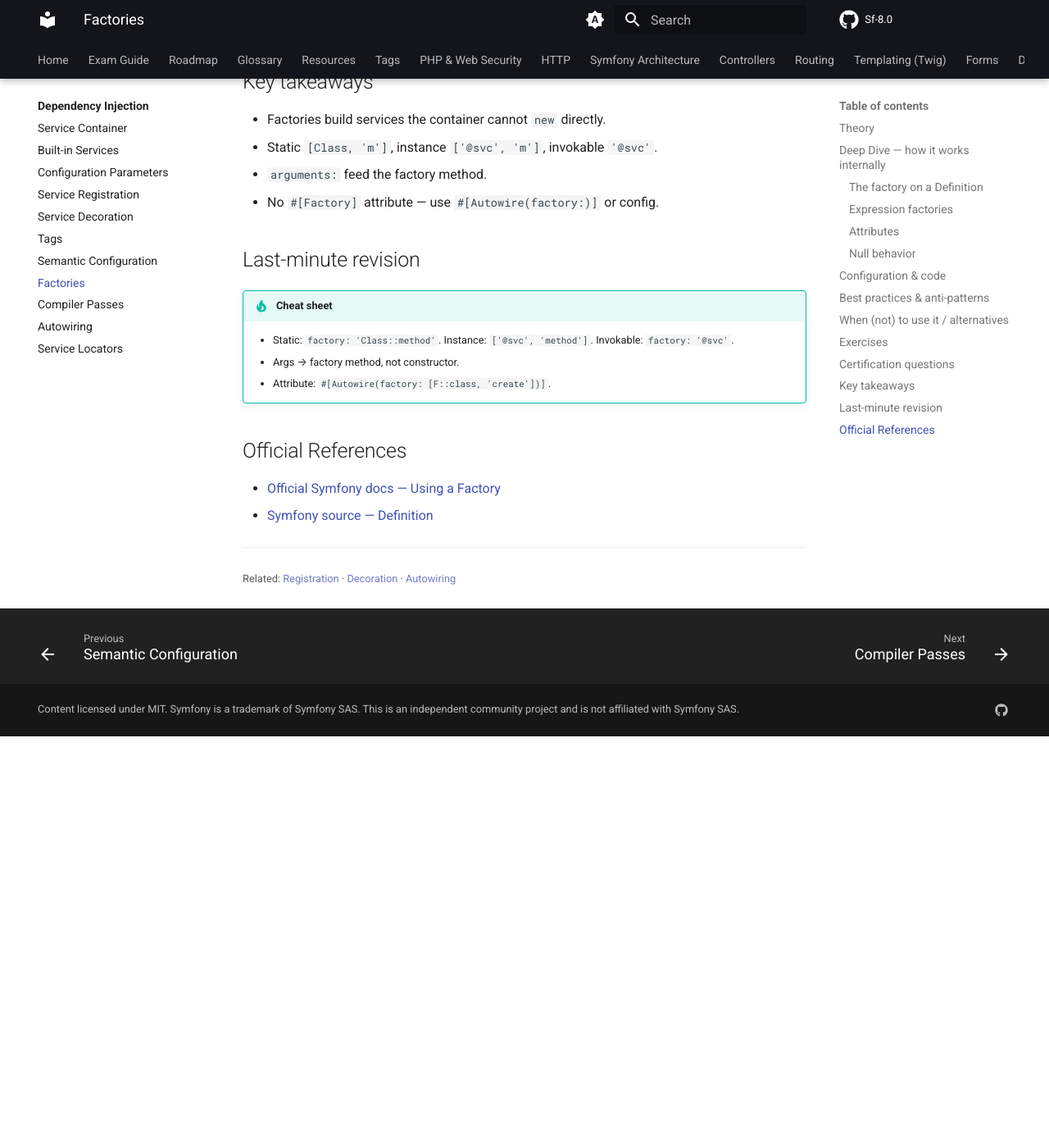
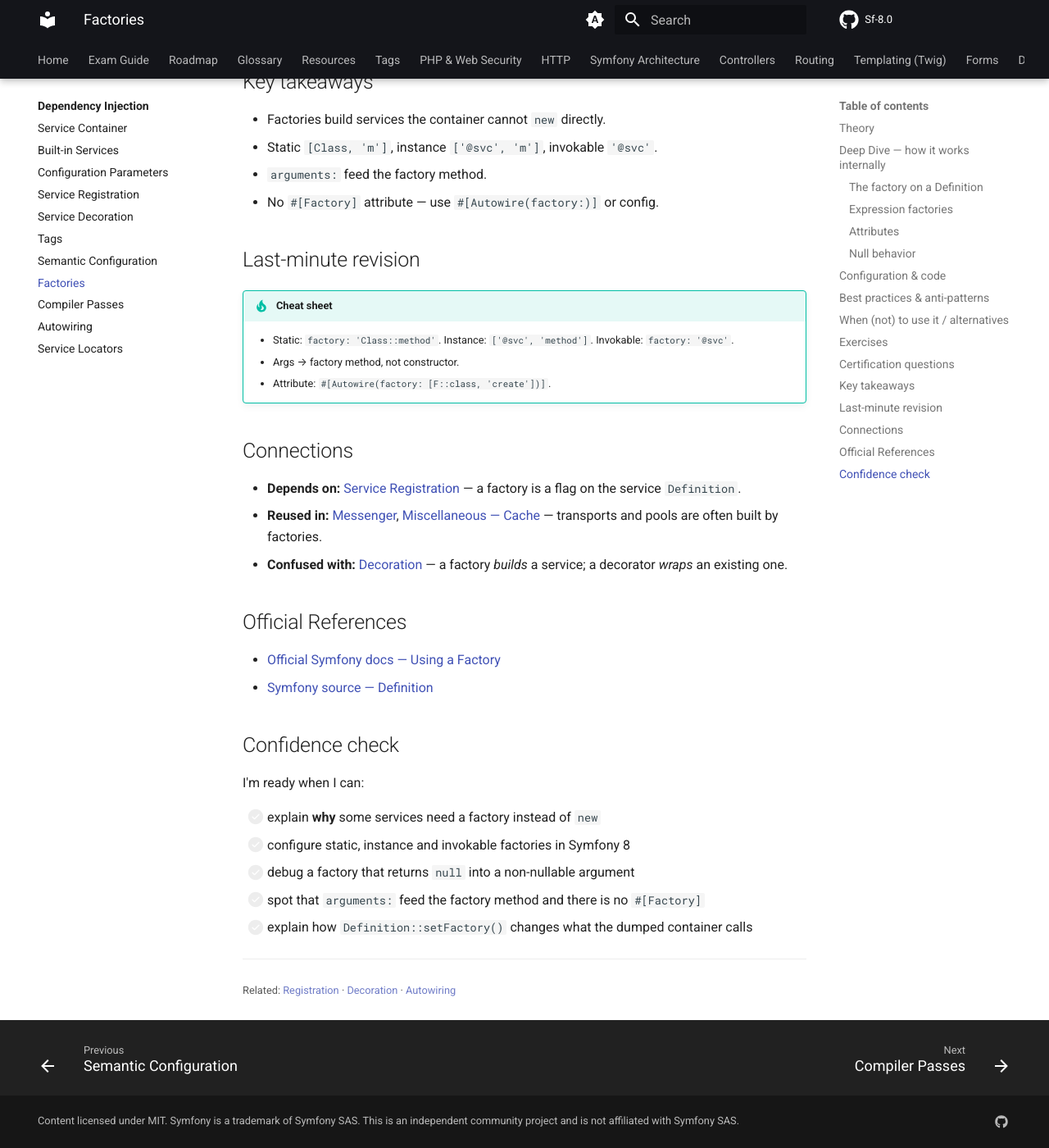
Before and after one commit to jasseryah-mazars/Sf-8.0, an MkDocs documentation site: the page built from docs/dependency-injection/factories.md, in a window 1280 px wide and 1400 px high, scrolled down 4816 px. Shown: the whole window at 82% size. Built offline with MkDocs 1.6.1 and Material for MkDocs 9.7.7, drawn with Linux system fonts in a browser that asks for light colours; comment, search, counter and statistics services are not loaded; the version menu is left out; before the commit the page ends 5714 px from its top, so only the background shows below that.

```diff
--- a/docs/dependency-injection/factories.md
+++ b/docs/dependency-injection/factories.md
@@ -272,9 +272,29 @@ a service, use [decoration](decoration.md).
     - Args → factory method, not constructor.
     - Attribute: `#[Autowire(factory: [F::class, 'create'])]`.
 
+## Connections
+
+- **Depends on:** [Service Registration](registration.md) — a factory is a flag on
+  the service `Definition`.
+- **Reused in:** [Messenger](../miscellaneous/messenger.md),
+  [Miscellaneous — Cache](../miscellaneous/cache.md) — transports and pools are
+  often built by factories.
+- **Confused with:** [Decoration](decoration.md) — a factory *builds* a service; a
+  decorator *wraps* an existing one.
+
 ## Official References
 - [Official Symfony docs — Using a Factory](https://symfony.com/doc/current/service_container/factories.html)
 - [Symfony source — Definition](https://github.com/symfony/symfony/blob/8.0/src/Symfony/Component/DependencyInjection/Definition.php)
+
+## Confidence check
+
+I'm ready when I can:
+
+- [ ] explain **why** some services need a factory instead of `new`
+- [ ] configure static, instance and invokable factories in Symfony 8
+- [ ] debug a factory that returns `null` into a non-nullable argument
+- [ ] spot that `arguments:` feed the factory method and there is no `#[Factory]`
+- [ ] explain how `Definition::setFactory()` changes what the dumped container calls
 
 ---
 
```
Also changed, not shown: docs/architecture/best-practices.md (+16 -0 lines), docs/controllers/session.md (+16 -0 lines), docs/controllers/value-resolvers.md (+9 -0 lines), docs/dependency-injection/parameters.md (+9 -0 lines), docs/miscellaneous/cache.md (+16 -0 lines).
